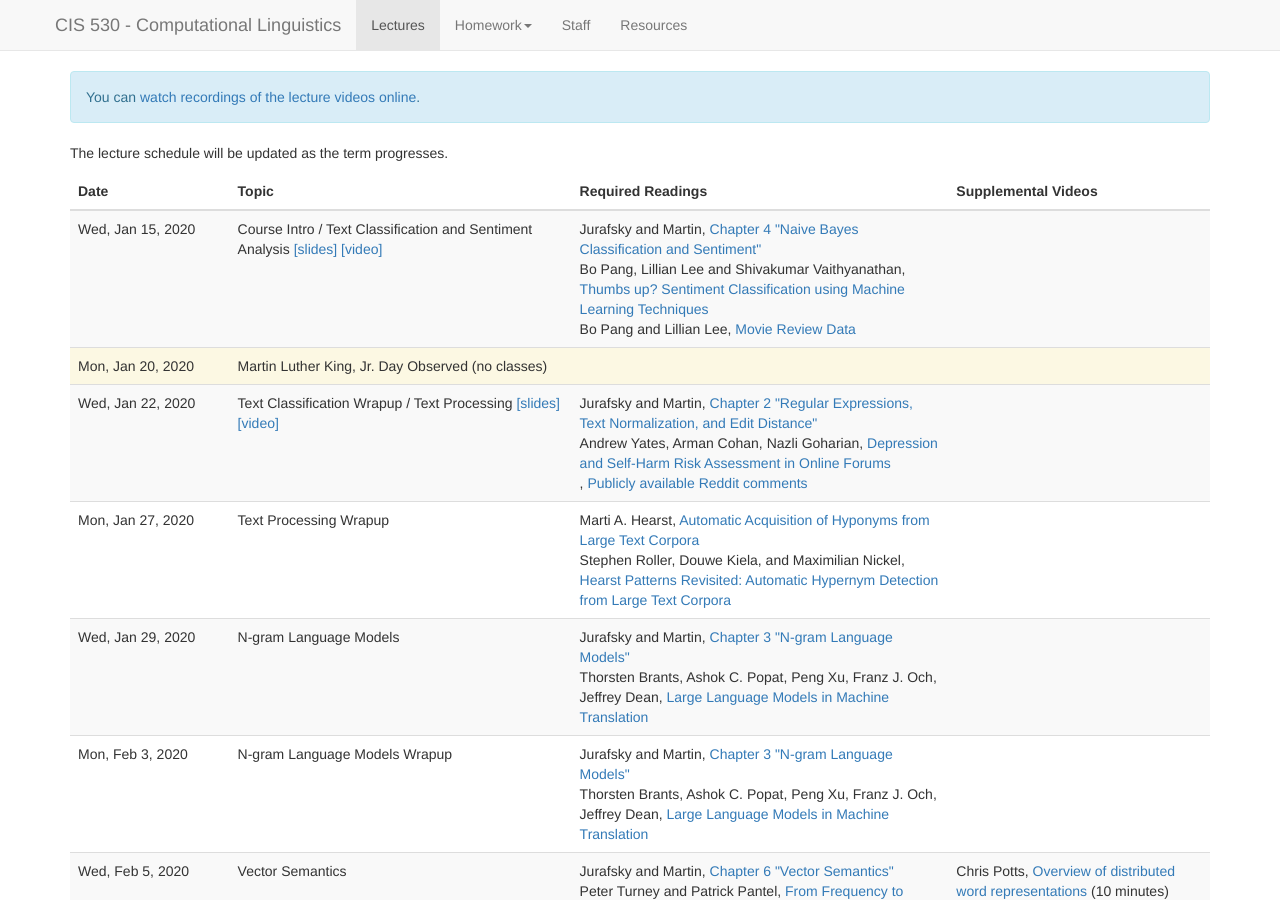
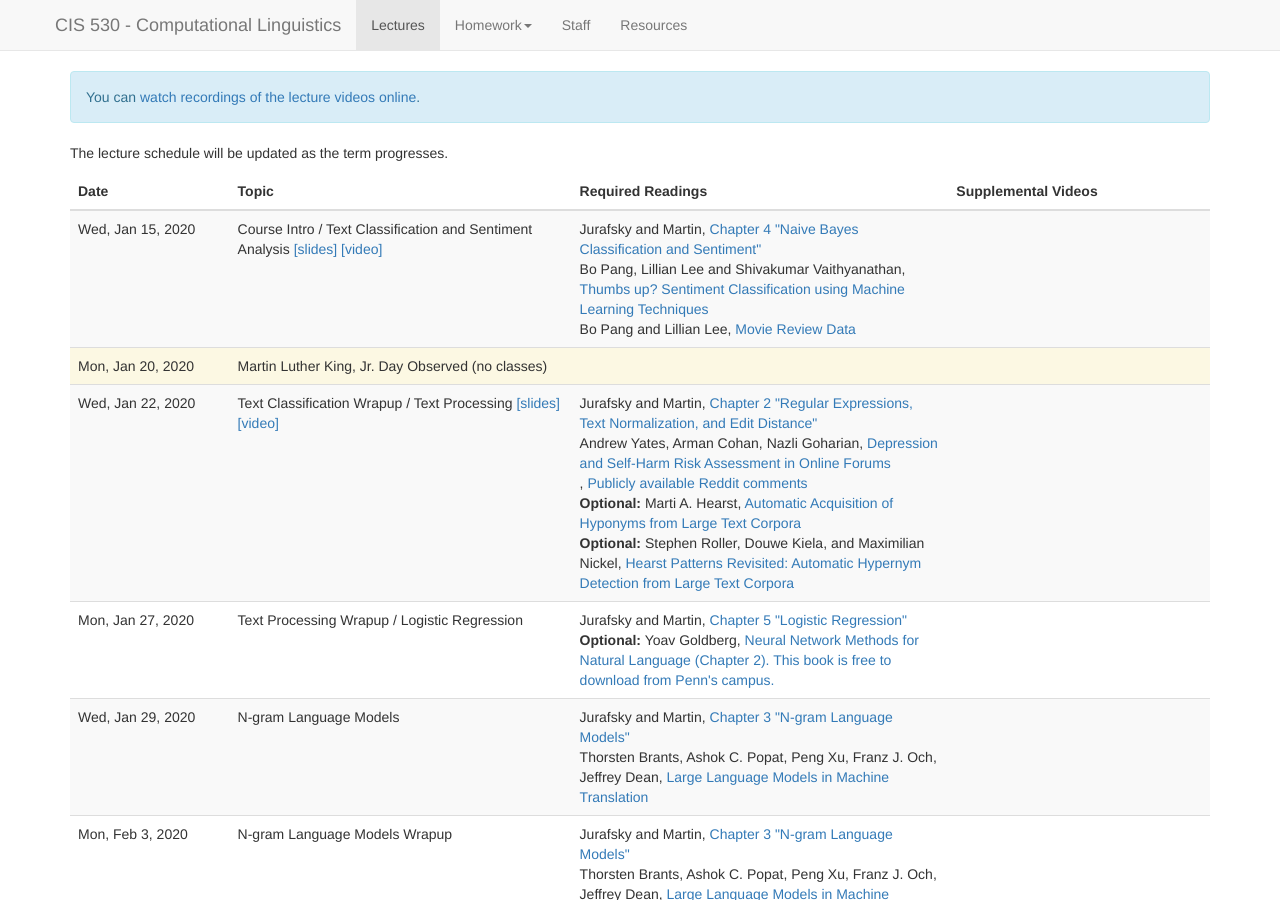
Before and after one commit to computational-linguistics-class/computational-linguistics-class.github.io, a Jekyll site: the page built from lectures.md, in a window 1280 px wide and 900 px high. Built offline with Jekyll 4.4.1, drawn with Linux system fonts in a browser that asks for light colours; nearby versions of some CDN libraries; a script that is not in the unit is left out.

Commit message:
Slides for today

```diff
--- a/_data/lectures.yaml
+++ b/_data/lectures.yaml
@@ -40,20 +40,31 @@
     -
       title: Publicly available Reddit comments
       url: https://files.pushshift.io/reddit/comments/
--
-  date: 2020-01-27
-  old_slides: 03-text-processing-wrapup.pdf
-  title: Text Processing Wrapup
-  slides_credit: Jurafsky and Martin
-  readings:
     -
       title: Automatic Acquisition of Hyponyms from Large Text Corpora
       authors: Marti A. Hearst
       url: http://www.aclweb.org/anthology/C92-2082.pdf
+      optional: true
     -
       title: Hearst Patterns Revisited&colon; Automatic Hypernym Detection from Large Text Corpora
       authors: Stephen Roller, Douwe Kiela, and Maximilian Nickel
       url: http://aclweb.org/anthology/P18-2057.pdf
+      optional: true
+-
+  date: 2020-01-27
+  old_slides:  03-logistic-regression.pdf
+  title: Text Processing Wrapup / Logistic Regression
+  slides_credit:
+  readings:
+    -
+      title: Chapter 5 "Logistic Regression"
+      authors: Jurafsky and Martin
+      url: https://web.stanford.edu/~jurafsky/slp3/5.pdf
+    -
+      title: Neural Network Methods for Natural Language (Chapter 2).  This book is free to download from Penn's campus.
+      authors: Yoav Goldberg
+      url: https://www.morganclaypool.com/doi/abs/10.2200/S00762ED1V01Y201703HLT037
+      optional: true
 -
   date: 2020-01-29
   old_slides: 04-n-gram-language-models.pdf
```
